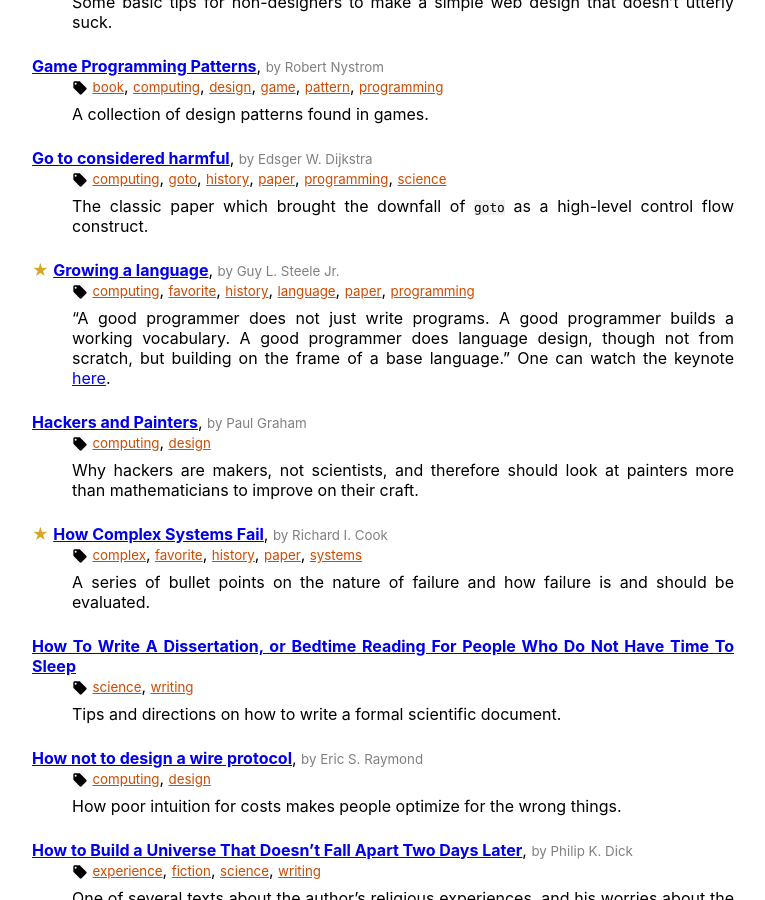
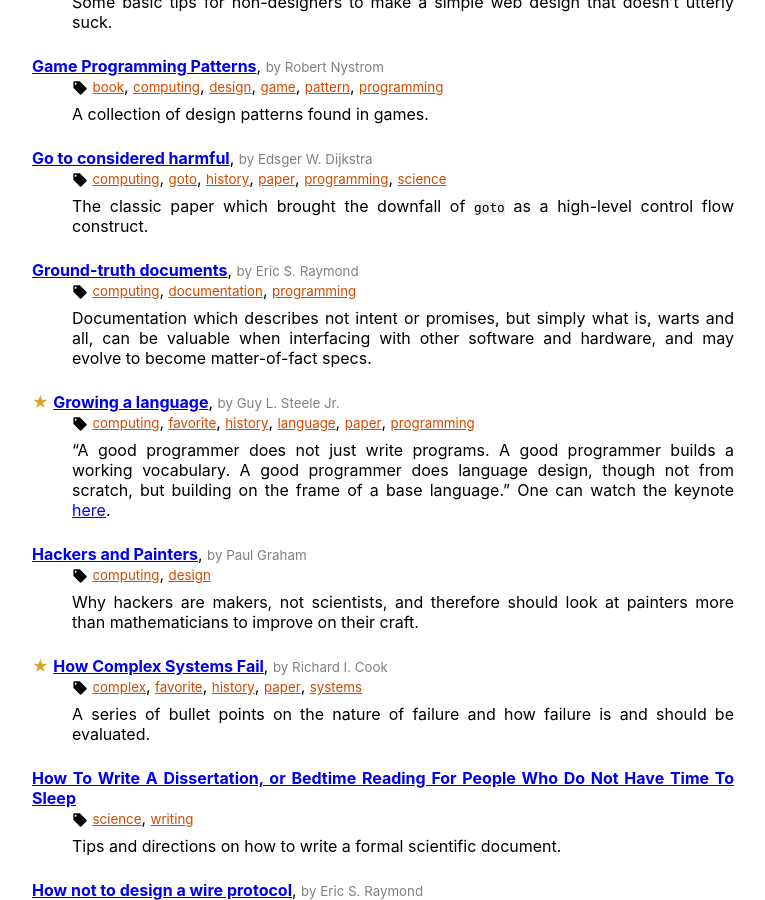
Before and after one commit to hanjos/hanjos.github.io, a Jekyll site: the page built from bookmarks.md, in a window 1280 px wide and 900 px high, scrolled down 2861 px. Shown: the whole window, without its empty margins (324-1089 px from the left). Built offline with Jekyll 4.4.1, drawn with Linux system fonts in a browser that asks for light colours.

Commit message:
Update bookmarks.yml

```diff
--- a/_data/bookmarks.yml
+++ b/_data/bookmarks.yml
@@ -400,3 +400,8 @@
   authors: Eric S. Raymond
   description: Writing documentation should not be seen as a chore, but as an integral part of software design, yielding, among other things, better code more easily shared with less effort.
   tags: ['computing', 'design', 'documentation', 'programming', 'writing']
+- url: http://esr.ibiblio.org/?p=4532
+  title: Ground-truth documents
+  authors: Eric S. Raymond
+  description: Documentation which describes not intent or promises, but simply what is, warts and all, can be valuable when interfacing with other software and hardware, and may evolve to become matter-of-fact specs.
+  tags: ['computing', 'documentation', 'programming']
```
